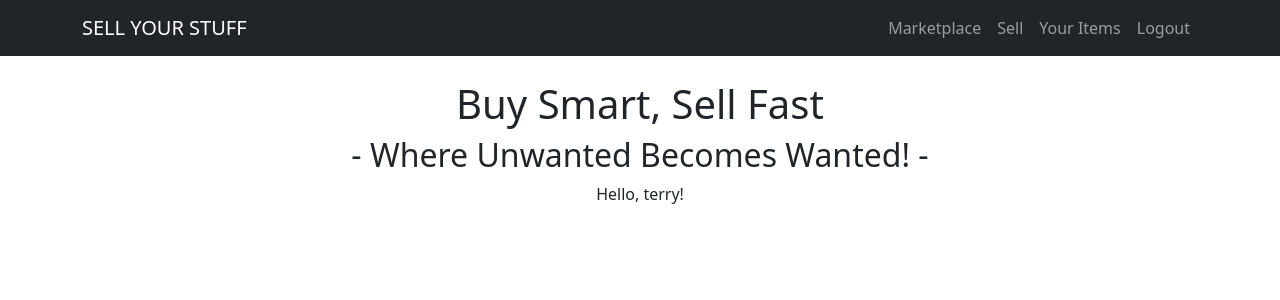
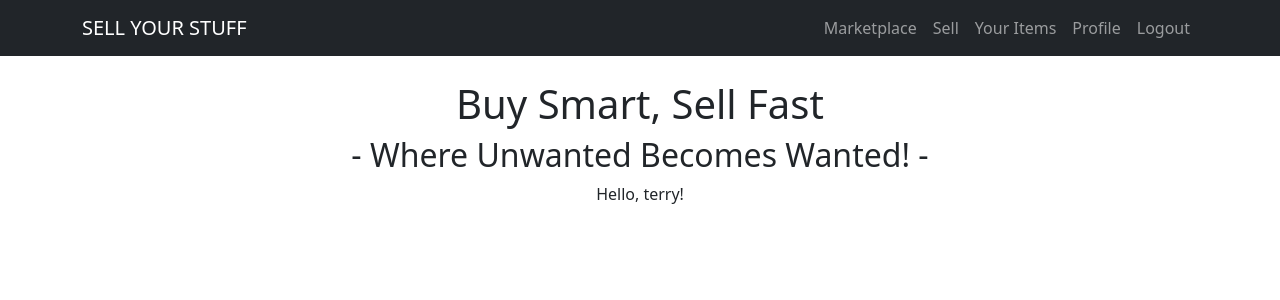
Before and after one commit to TerryLoc/sell_ur_stuff, a Django app: page / in a window 1280 px wide. Shown: the top 300 px of the page. Run offline with Django 5.2, Linux system fonts and the light colour scheme; a user stored in the database is signed in.

Commit message:
Chore: update the nav bar for profile

```diff
--- a/templates/base.html
+++ b/templates/base.html
@@ -43,6 +43,14 @@
                                 <a class="nav-link" href="{% url 'sales_list' %}">Your Items</a>
                             </li>
                             <li class="nav-item">
+                                <a class="nav-link" href="{% url 'profile' %}">
+                                    Profile
+                                    {% with request.user.notifications.all|length as unread_notifications %}
+                                        {% if unread_notifications > 0 %}<span class="badge bg-danger">{{ unread_notifications }}</span>{% endif %}
+                                    {% endwith %}
+                                </a>
+                            </li>
+                            <li class="nav-item">
                                 <a class="nav-link" href="{% url 'account_logout' %}">Logout</a>
                             </li>
                         {% else %}
@@ -68,7 +76,6 @@
             <p>© 2025 Sell Your Stuff | All Rights Reserved</p>
         </footer>
         <!-- Bootstrap JS  -->
-       <script src="https://cdn.jsdelivr.net/npm/bootstrap@5.3.0/dist/js/bootstrap.bundle.min.js"></script>
-
+        <script src="https://cdn.jsdelivr.net/npm/bootstrap@5.3.0/dist/js/bootstrap.bundle.min.js"></script>
     </body>
 </html>
```
Also changed, not shown: db.sqlite3, profiles/migrations/0001_initial.py (added).
